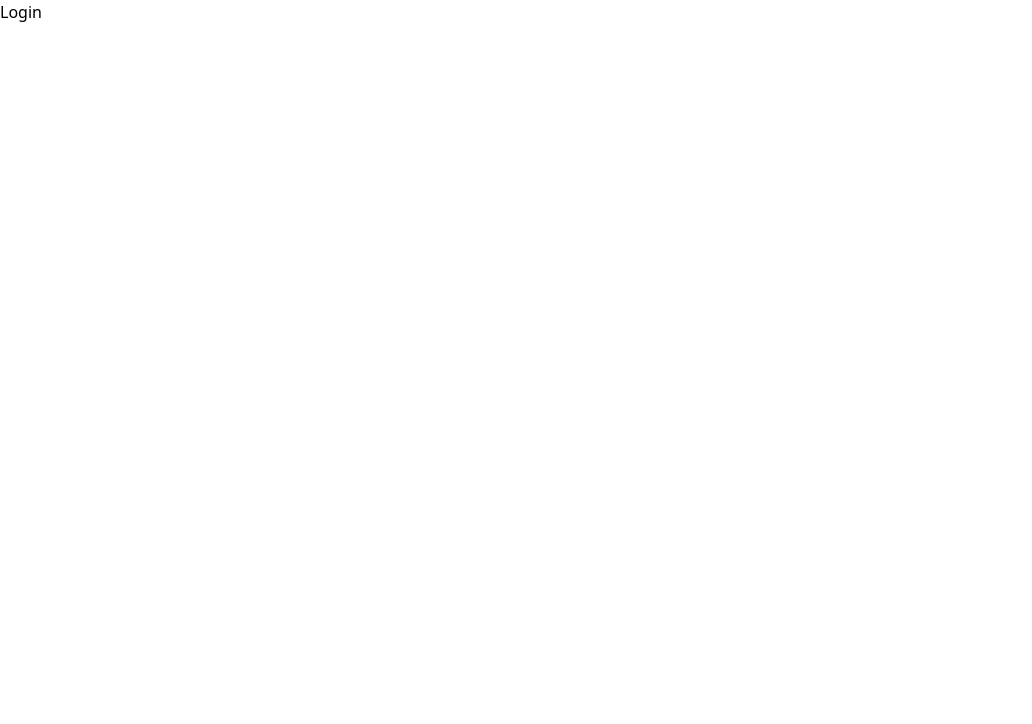
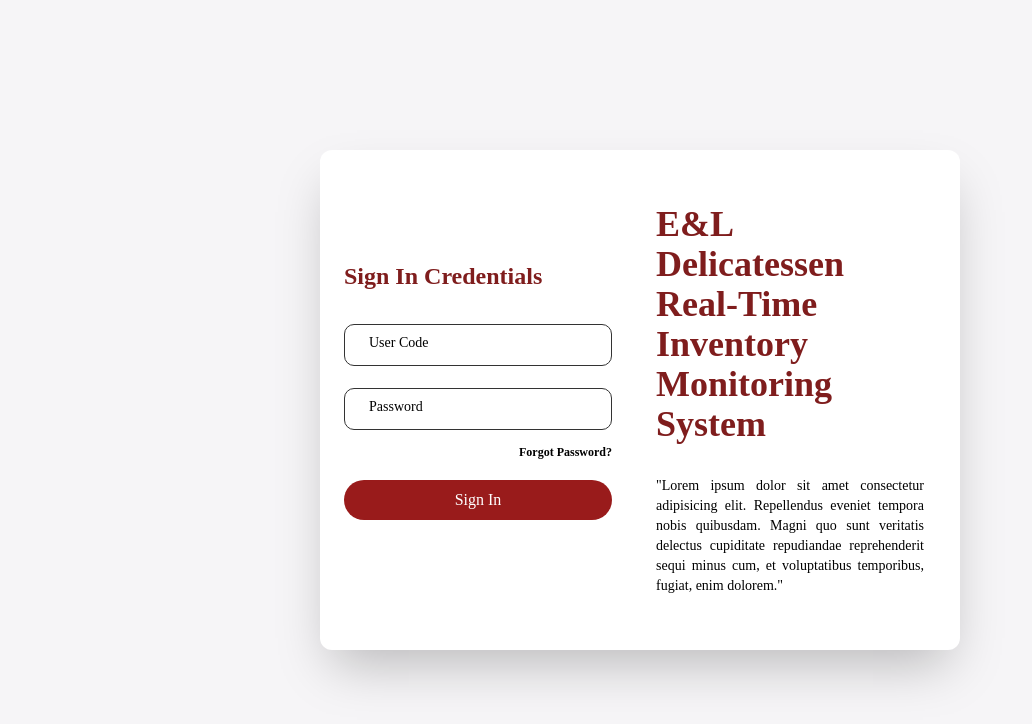
Before and after one commit to jeffabenoja/Real-Time-Inventory-Monitoring-Sytem, a React (Vite) app in the folder client/: page / in a window 1280 px wide. Shown: the top 724 px of the page, without its empty margins (0-1032 px from the left). Built offline with nearby package versions, Linux system fonts and the light colour scheme.

Commit message:
Finished UI of Login Page

```diff
--- a/client/package.json
+++ b/client/package.json
@@ -10,8 +10,9 @@
     "preview": "vite preview"
   },
   "dependencies": {
-    "react": "^18.3.1",
-    "react-dom": "^18.3.1",
+    "@tanstack/react-query": "^5.62.8",
+    "react": "^18.2.0",
+    "react-dom": "^18.2.0",
     "react-icons": "^5.4.0",
     "react-router-dom": "^7.0.2"
   },
--- a/client/src/components/auth/Login.tsx
+++ b/client/src/components/auth/Login.tsx
@@ -1,5 +1,93 @@
+import { useState } from "react"
+import { UserLogin } from "../../type/userType"
+import { useNavigate } from "react-router-dom"
+
 const Login = () => {
-  return <div>Login</div>
+  const [login, setLogin] = useState<UserLogin>({
+    usercode: "",
+    password: "",
+  })
+
+  const navigate = useNavigate()
+
+  const handleChange = (e: React.ChangeEvent<HTMLInputElement>) => {
+    setLogin({
+      ...login,
+      [e.target.name]: e.target.value,
+    })
+  }
+
+  const handleSubmit = (e: React.FormEvent) => {
+    e.preventDefault()
+    navigate("/dashboard")
+    console.log(login)
+  }
+
+  return (
+    <div className='flex items-center justify-center h-screen w-full '>
+      <div className='w-6/12 rounded-xl bg-[#FFF] h-[500px] overflow-hidden shadow-2xl p-6 flex flex-col md:flex-row gap-8 md:items-center'>
+        <div className='flex-1'>
+          <h1 className='text-2xl font-bold mb-8 text-red-900'>
+            Sign In Credentials
+          </h1>
+
+          <form onSubmit={handleSubmit}>
+            <div className='flex flex-col gap-16'>
+              <div className='input-field'>
+                <input
+                  type='text'
+                  id='usercode'
+                  name='usercode'
+                  required
+                  className='peer'
+                  autoComplete='off'
+                  value={login.usercode}
+                  onChange={handleChange}
+                />
+                <label htmlFor='usercode'>User Code</label>
+              </div>
+              <div className='input-field'>
+                <input
+                  type='password'
+                  id='password'
+                  name='password'
+                  required
+                  className='peer'
+                  autoComplete='off'
+                  value={login.password}
+                  onChange={handleChange}
+                />
+                <label htmlFor='password'>Password</label>
+              </div>
+            </div>
+            <div className='w-full mt-14 flex items-center justify-end'>
+              <span className='text-xs font-bold cursor-pointer hover:text-red-900'>
+                Forgot Password?
+              </span>
+            </div>
+            <button
+              className='w-full rounded-full border-0 outline-transparent p-2 bg-red-800
+           font-medium my-5 cursor-pointer text-white hover:bg-red-900'
+              type='submit'
+            >
+              Sign In
+            </button>
+          </form>
+        </div>
+        <div className='flex-1 px-3'>
+          <h1 className='text-4xl font-bold mb-8 text-red-900'>
+            E&L Delicatessen Real-Time Inventory Monitoring System
+          </h1>
+          <p className='text-sm text-justify'>
+            "Lorem ipsum dolor sit amet consectetur adipisicing elit.
+            Repellendus eveniet tempora nobis quibusdam. Magni quo sunt
+            veritatis delectus cupiditate repudiandae reprehenderit sequi minus
+            cum, et voluptatibus temporibus, fugiat, enim dolorem."
+          </p>
+        </div>
+      </div>
+    </div>
+  )
 }
 
 export default Login
--- a/client/src/components/common/Header.tsx
+++ b/client/src/components/common/Header.tsx
@@ -6,7 +6,7 @@ import { NavLink } from "react-router-dom"
 import { useState } from "react"
 
 const NAVIGATION_ITEMS = [
-  { name: "Overview", to: "/" },
+  { name: "Overview", to: "/overview" },
   { name: "Inventory", to: "/inventory" },
   { name: "Products", to: "/products" },
   { name: "Purchasing", to: "/purchasing" },
@@ -54,7 +54,7 @@ const Header = () => {
                                         } lg:hover:bg-transparent hover:text-red-900 lg:py-0 transition-colors`
                 }
               >
-                Dashboard
+                {item.name}
               </NavLink>
             </li>
           ))}
--- a/client/src/index.css
+++ b/client/src/index.css
@@ -1,6 +1,8 @@
 @tailwind base;
 @tailwind components;
 @tailwind utilities;
+
+@import url("https://fonts.googleapis.com/css2?family=Plus+Jakarta+Sans:ital,wght@0,200..800;1,200..800&family=Poppins:ital,wght@0,100;0,200;0,300;0,400;0,500;0,600;0,700;0,800;0,900;1,100;1,200;1,300;1,400;1,500;1,600;1,700;1,800;1,900&display=swap");
 
 /* 1. Use a more-intuitive box-sizing model */
 *,
@@ -19,7 +21,8 @@ body {
   -webkit-font-smoothing: antialiased;
   height: 100vh;
   width: 100vw;
-  background: #ffffff;
+  background: #f6f5f7;
+  font-family: "Poppins", serif;
 }
 /* 5. Improve media defaults */
 img,
--- a/client/src/type/userType.ts
+++ b/client/src/type/userType.ts
@@ -9,7 +9,7 @@ export interface UserGroup {
 }
 
 export interface UserLogin {
-  userCode: string
+  usercode: string
   password: string
 }
 
--- a/client/tailwind.config.js
+++ b/client/tailwind.config.js
@@ -2,7 +2,62 @@
 export default {
   content: ["./index.html", "./src/**/*.{js,ts,jsx,tsx}"],
   theme: {
-    extend: {},
+    extend: {
+      boxShadow: {
+        login: "25px 30px 55px rgba(85, 87, 115, 0.5)", // Custom box shadow
+      },
+    },
   },
-  plugins: [],
+  plugins: [
+    function ({ addComponents }) {
+      addComponents({
+        ".input-field": {
+          position: "relative",
+          width: "100%",
+        },
+        ".input-field input": {
+          position: "absolute",
+          width: "100%",
+          outline: "none",
+          fontSize: "16px",
+          padding: "8px 14px",
+          borderRadius: "10px",
+          border: "1px solid #333",
+          background: "transparent",
+          transition: "0.1s ease",
+          zIndex: "1000",
+        },
+        ".input-field label": {
+          position: "absolute",
+          fontSize: "14px",
+          backgroundColor: "#fff",
+          color: "#000",
+          top: "8px",
+          left: "10x",
+          padding: "0 25px",
+          transition: "0.2s ease",
+        },
+        ".input-field input:focus": {
+          color: "#7f1d1d",
+          borderColor: "#7f1d1d",
+        },
+        ".input-field input:focus + label": {
+          color: "#7f1d1d",
+          top: "-18px",
+
+          fontSize: "15px",
+          transform: "translate(10px, 8px) scale(0.88)",
+          zIndex: "1111",
+        },
+        ".input-field input:valid + label": {
+          color: "#7f1d1d",
+          top: "-18px",
+
+          fontSize: "15px",
+          transform: "translate(10px, 8px) scale(0.88)",
+          zIndex: "1111",
+        },
+      })
+    },
+  ],
 }
```
Also changed, not shown: 1 other file (tests, documents, lock files or other folders).
